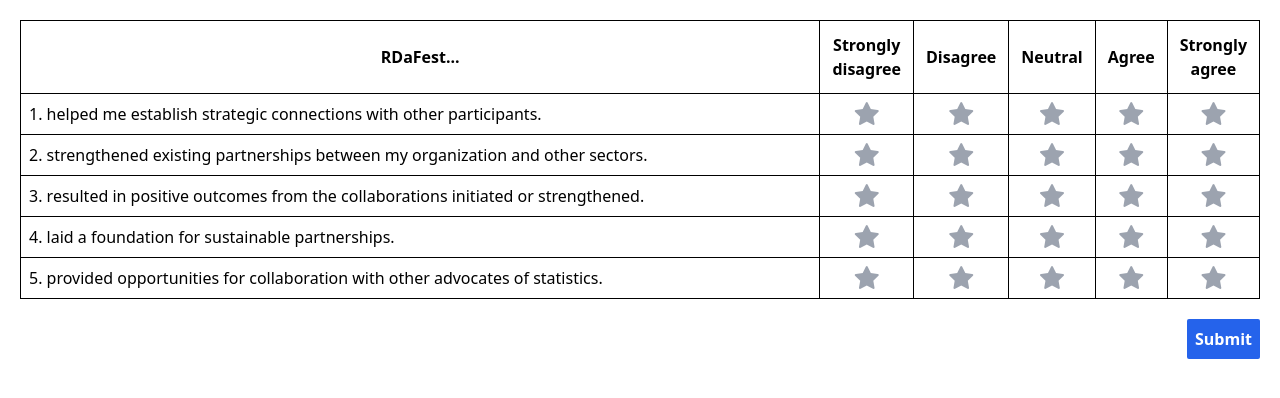
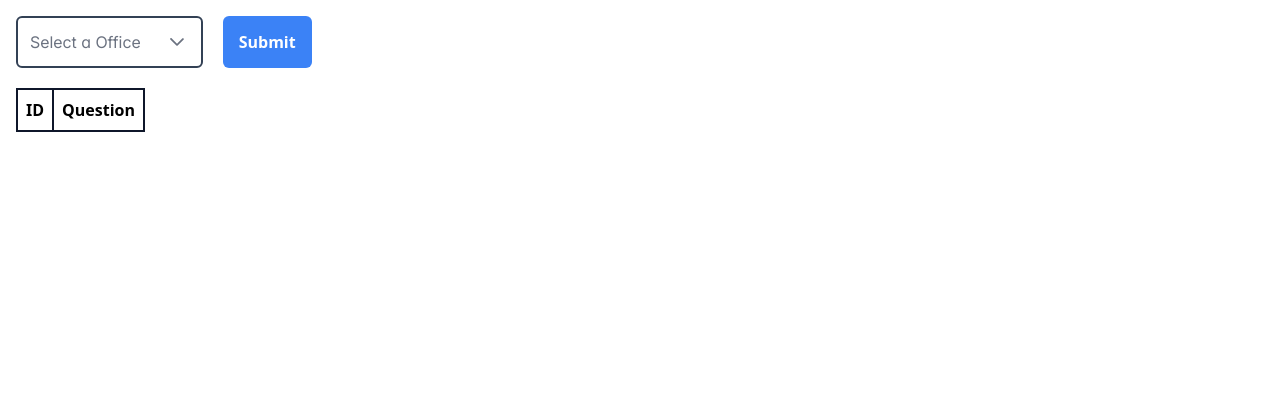
Before and after one commit to KlydeKun/Survey-form, a Next.js app: page /survey-form in a window 1280 px wide. Shown: the top 398 px of the page. Built offline with nearby package versions, Linux system fonts and the light colour scheme.

Commit message:
FetchData

```diff
--- /dev/null
+++ b/app/survey-form/DropdownOffice.tsx
@@ -0,0 +1,95 @@
+"use client";
+
+import { Button } from "primereact/button";
+import { Dropdown, DropdownChangeEvent } from "primereact/dropdown";
+import React, { useState } from "react";
+
+interface Office {
+  id: number;
+  name: string;
+}
+
+const Data = [
+  {
+    id: 1,
+    message:
+      "helped me establish strategic connections with other participants.",
+  },
+  {
+    id: 2,
+    message:
+      "resulted in positive outcomes from the collaborations initiated or strengthened.",
+  },
+  {
+    id: 3,
+    message:
+      "strengthened existing partnerships between my organization and other sectors.",
+  },
+  {
+    id: 4,
+    message:
+      "helped me understand the importance of official statistics in society.",
+  },
+];
+
+export default function DropdownOffice() {
+  const [selectedOffice, setSelectedOffice] = useState<Office | null>({
+    id: 0,
+    name: "",
+  });
+  const [submitOffice, setSubmitOffice] = useState<Office | null>(null);
+
+  const offices: Office[] = [
+    { id: 1, name: "Government" },
+    { id: 2, name: "Media" },
+    { id: 3, name: "Private Sector (non-academe)" },
+    { id: 4, name: "Academe" },
+  ];
+
+  const submit = () => {
+    console.log(selectedOffice);
+    setSubmitOffice(selectedOffice);
+  };
+
+  return (
+    <div className="m-4">
+      <div className="flex gap-5 mb-5">
+        <Dropdown
+          value={selectedOffice}
+          onChange={(e: DropdownChangeEvent) => setSelectedOffice(e.value)}
+          options={offices}
+          placeholder="Select a Office"
+          optionLabel="name"
+          className="border-2 border-slate-700"
+        />
+        <Button
+          label="Submit"
+          className="bg-blue-500 px-4 text-white"
+          onClick={submit}
+        />
+      </div>
+
+      <table>
+        <thead>
+          <tr>
+            <th className="border-2 border-slate-900 p-2">ID</th>
+            <th className="border-2 border-slate-900 p-2">Question</th>
+          </tr>
+        </thead>
+        <tbody>
+          {Data.map(
+            (item) =>
+              submitOffice?.id === item.id && (
+                <tr key={item.id}>
+                  <td className="border-2 border-slate-900 p-2">{item.id}</td>
+                  <td className="border-2 border-slate-900 p-2">
+                    {item.message}
+                  </td>
+                </tr>
+              )
+          )}
+        </tbody>
+      </table>
+    </div>
+  );
+}
--- a/app/survey-form/page.tsx
+++ b/app/survey-form/page.tsx
@@ -1,10 +1,11 @@
 import React from "react";
-import TableOne from "./TableOne";
+import DropdownOffice from "./DropdownOffice";
 
 export default function SurveyFormPage() {
   return (
     <div>
-      <TableOne />
+      {/* <TableOne /> */}
+      <DropdownOffice />
     </div>
   );
 }
```
